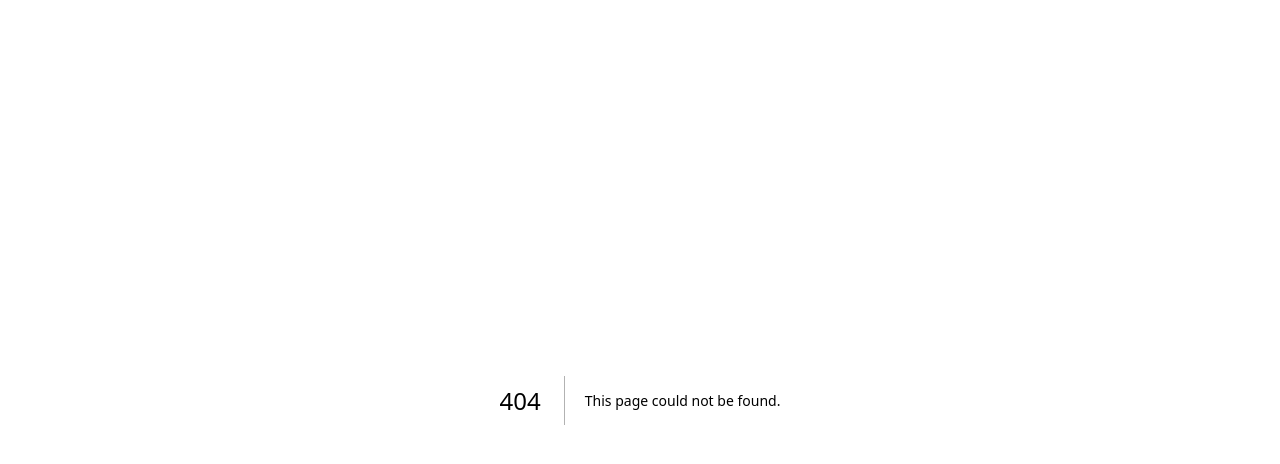
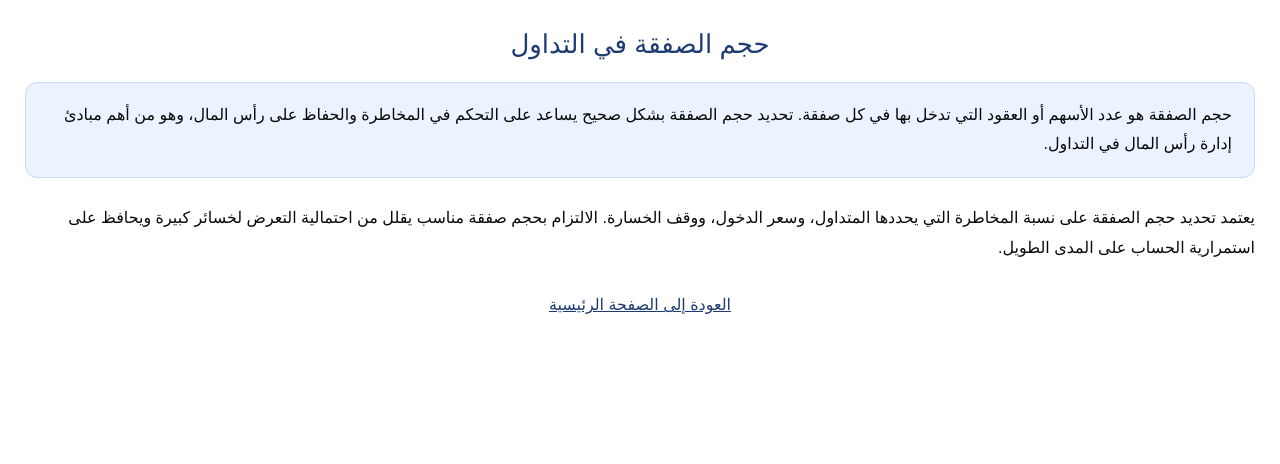
Before and after one commit to drishinnawy/tadawul-calculator-web, a Next.js app: page /position-size in a window 1280 px wide. Before the commit this address had no page. Shown: the top 464 px of the page. Built offline with nearby package versions, Linux system fonts and the light colour scheme.

Commit message:
Create Position Size SEO page with content and metadata
This page explains the concept of position size and how to determine the appropriate number of shares or contracts based on risk percentage and capital. It includes SEO metadata for better visibility in search engines.

```diff
--- /dev/null
+++ b/src/pages/position-size.tsx
@@ -0,0 +1,67 @@
+import Head from "next/head";
+
+export default function PositionSizeSEOPage() {
+  return (
+    <>
+      <Head>
+        <title>حاسبة حجم الصفقة | تحديد حجم الصفقة المثالي في التداول</title>
+        <meta
+          name="description"
+          content="شرح مفهوم حجم الصفقة وكيفية تحديد عدد الأسهم أو العقود المناسبة بناءً على نسبة المخاطرة ورأس المال. صفحة مخصصة لرفع الظهور في محركات البحث."
+        />
+        <meta
+          name="keywords"
+          content="حجم الصفقة, حاسبة حجم الصفقة, إدارة رأس المال, التداول, position size calculator"
+        />
+      </Head>
+
+      <div style={{ padding: "25px", direction: "rtl", textAlign: "right" }}>
+        <h1
+          style={{
+            fontSize: "26px",
+            marginBottom: "18px",
+            color: "#1e3c72",
+            textAlign: "center",
+          }}
+        >
+          حجم الصفقة في التداول
+        </h1>
+
+        <p
+          style={{
+            background: "#eaf3ff",
+            padding: "18px 22px",
+            borderRadius: "12px",
+            lineHeight: "1.8",
+            marginBottom: "25px",
+            border: "1px solid #c7d9f5",
+          }}
+        >
+          حجم الصفقة هو عدد الأسهم أو العقود التي تدخل بها في كل صفقة. تحديد حجم
+          الصفقة بشكل صحيح يساعد على التحكم في المخاطرة والحفاظ على رأس المال،
+          وهو من أهم مبادئ إدارة رأس المال في التداول.
+        </p>
+
+        <p style={{ lineHeight: "1.9", marginBottom: "20px" }}>
+          يعتمد تحديد حجم الصفقة على نسبة المخاطرة التي يحددها المتداول، وسعر
+          الدخول، ووقف الخسارة. الالتزام بحجم صفقة مناسب يقلل من احتمالية التعرض
+          لخسائر كبيرة ويحافظ على استمرارية الحساب على المدى الطويل.
+        </p>
+
+        {/* زر العودة */}
+        <div style={{ textAlign: "center", marginTop: "30px" }}>
+          <a
+            href="/"
+            style={{
+              color: "#1e3c72",
+              textDecoration: "underline",
+              fontSize: "16px",
+            }}
+          >
+            العودة إلى الصفحة الرئيسية
+          </a>
+        </div>
+      </div>
+    </>
+  );
+}
```
